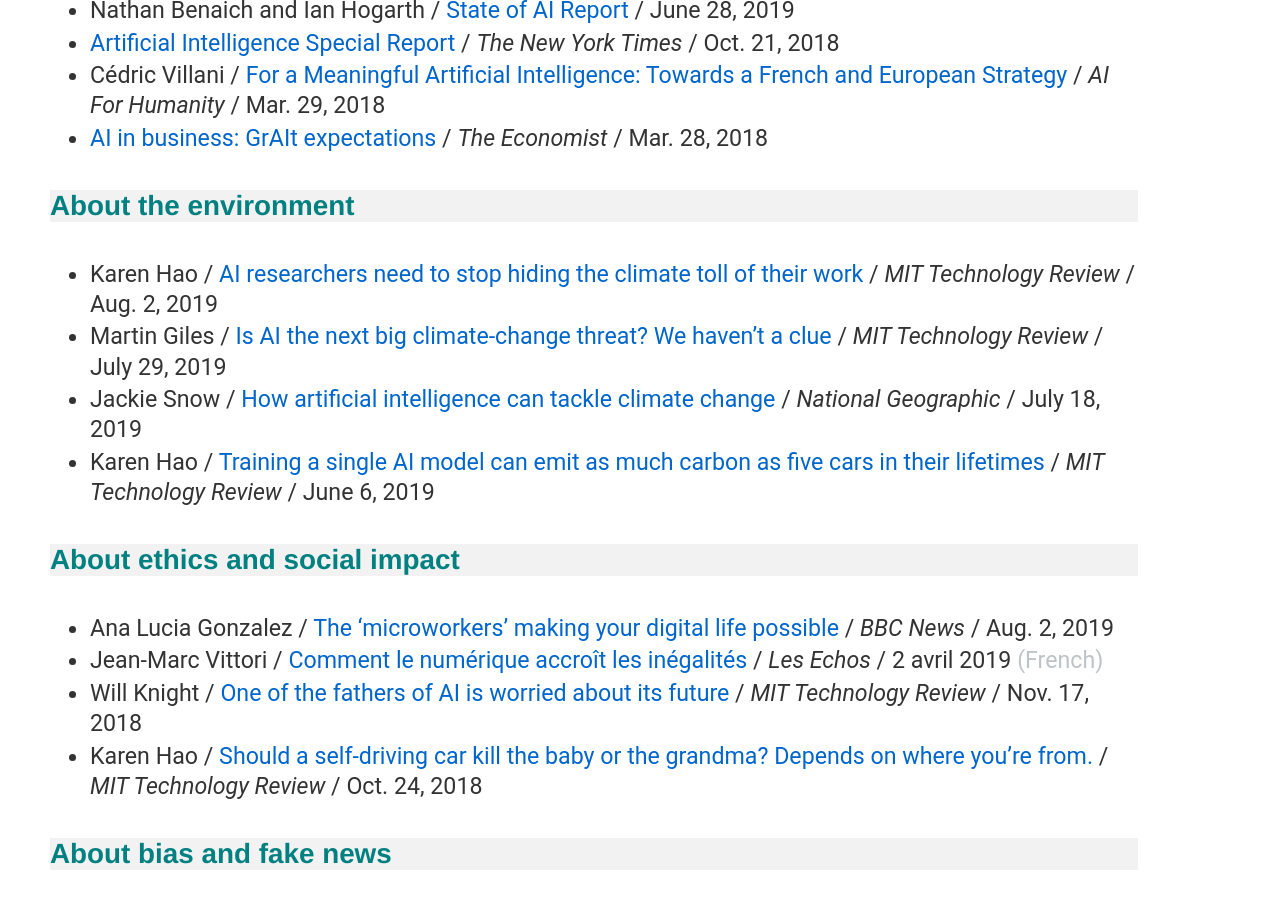
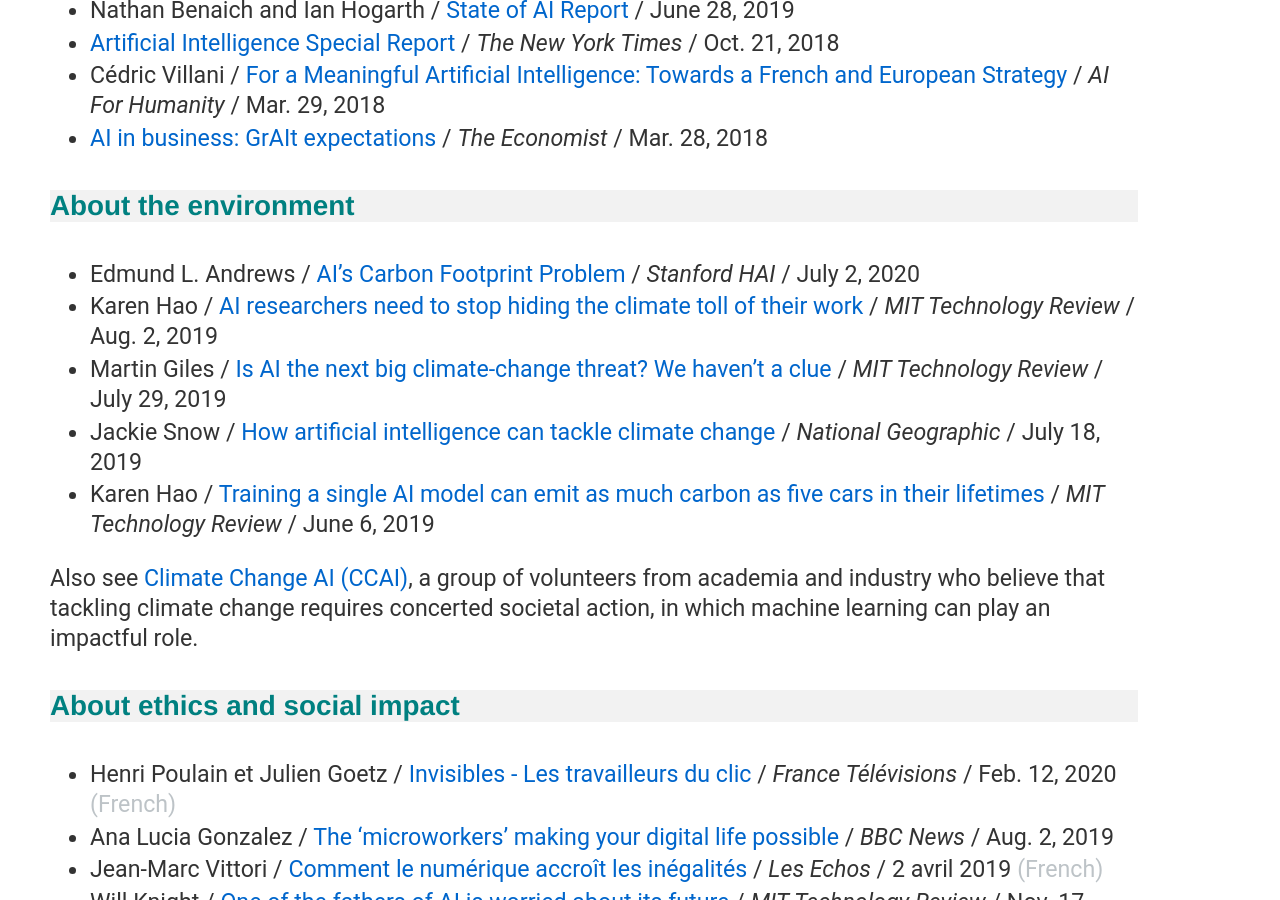
Before and after one commit to sylvaincom/sylvaincom.github.io, a Jekyll site: the page built from _posts/2019-08-09-articles.md, in a window 1280 px wide and 900 px high, scrolled down 1617 px. Built offline with Jekyll 4.4.1, drawn with Linux system fonts in a browser that asks for light colours; nearby versions of some CDN libraries.

Commit message:
Slight changes in the content of the blog posts

```diff
--- a/_posts/2019-08-09-articles.md
+++ b/_posts/2019-08-09-articles.md
@@ -21,7 +21,7 @@
 #### Some resources on AI
 
 * [_Artefact_](https://www.artefact.com/blog/){:target="_blank"}
-* [Data Analytics Post](https://dataanalyticspost.com/){:target="_blank"} <font color="#bdc3c7 ">(French)</font>: "Nouveau média d’information et de réflexion autour des « data sciences » porté par le master MVA de l’ENS Paris-Saclay. Décryptage des problématiques de traitement et d'analyse des données."
+* [_Data Analytics Post_](https://dataanalyticspost.com/){:target="_blank"} <font color="#bdc3c7 ">(French)</font>: "Nouveau média d’information et de réflexion autour des « data sciences » porté par le master MVA de l’ENS Paris-Saclay. Décryptage des problématiques de traitement et d'analyse des données."
 * [_Financial Times_](https://www.ft.com/artificial-intelligence){:target="_blank"}
 * [_Harvard Business Review_](https://hbr.org/topic/technology){:target="_blank"}
 * [_McKinsey & Company_](https://www.mckinsey.com/featured-insights/artificial-intelligence){:target="_blank"}
@@ -50,14 +50,18 @@
 <a name='environment'></a>
 #### About the environment
 
+* Edmund L. Andrews / [AI’s Carbon Footprint Problem](https://hai.stanford.edu/blog/ais-carbon-footprint-problem){:target="_blank"} / _Stanford HAI_ / July 2, 2020
 * Karen Hao / [AI researchers need to stop hiding the climate toll of their work](https://www.technologyreview.com/f/614056/ai-research-has-an-environment-climate-toll/){:target="_blank"} / _MIT Technology Review_ / Aug. 2, 2019
 * Martin Giles / [Is AI the next big climate-change threat? We haven’t a clue](https://www.technologyreview.com/s/614005/ai-computing-cloud-computing-microchips/){:target="_blank"} / _MIT Technology Review_ / July 29, 2019
 * Jackie Snow / [How artificial intelligence can tackle climate change](https://www.nationalgeographic.com/environment/2019/07/artificial-intelligence-climate-change/){:target="_blank"} / _National Geographic_ / July 18, 2019
 * Karen Hao / [Training a single AI model can emit as much carbon as five cars in their lifetimes](https://www.technologyreview.com/s/613630/training-a-single-ai-model-can-emit-as-much-carbon-as-five-cars-in-their-lifetimes/){:target="_blank"} / _MIT Technology Review_ / June 6, 2019
 
+Also see [Climate Change AI (CCAI)](https://www.climatechange.ai/about){:target="_blank"}, a group of volunteers from academia and industry who believe that tackling climate change requires concerted societal action, in which machine learning can play an impactful role.
+
 <a name='ethics'></a>
 #### About ethics and social impact
 
+*  Henri Poulain et Julien Goetz / [Invisibles - Les travailleurs du clic](https://www.france.tv/slash/invisibles/){:target="_blank"} / _France Télévisions_ / Feb. 12, 2020 <font color="#bdc3c7 ">(French)</font>
 * Ana Lucia Gonzalez / [The 'microworkers' making your digital life possible](https://www.bbc.com/news/business-48881827){:target="_blank"} / _BBC News_ / Aug. 2, 2019
 * Jean-Marc Vittori / [Comment le numérique accroît les inégalités](https://www.lesechos.fr/idees-debats/editos-analyses/comment-le-numerique-accroit-les-inegalites-1005819){:target="_blank"} / _Les Echos_ / 2 avril 2019 <font color="#bdc3c7 ">(French)</font>
 * Will Knight / [One of the fathers of AI is worried about its future](https://www.technologyreview.com/s/612434/one-of-the-fathers-of-ai-is-worried-about-its-future/){:target="_blank"} / _MIT Technology Review_ / Nov. 17, 2018
--- a/blog/index.html
+++ b/blog/index.html
@@ -5,7 +5,9 @@
 
 <h1>{{ page.title }}</h1>
 
-<p>I mainly post about artificial intelligence and machine learning on both technical and non-technical aspects.</p>
+<p>I mainly post about artificial intelligence and machine learning on both technical and non-technical aspects.
+<!-- One can also check out my <a href="https://twitter.com/sylvaincom">Twitter</a> feed.-->
+</p>
 
 <p>List of posts (regularly updated):</p>
 
```
Also changed, not shown: _posts/2019-08-12-res-ml.md (+2 -0 lines).
